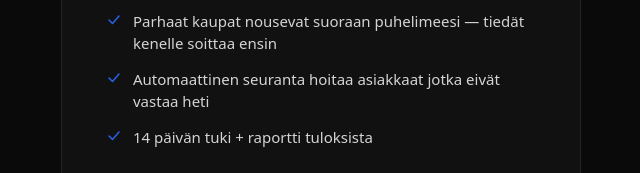
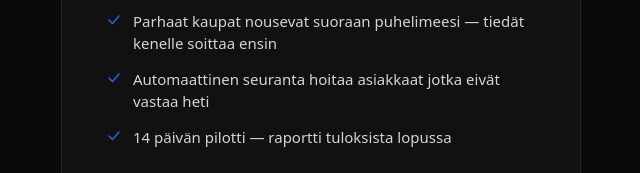
Before and after one commit to cryptosim16/Vauhtisystems-test-verkkosivut, a plain HTML site: page index.html in a window 1280 px wide. Shown: the part 5787-5960 px from the top of the page, 319-959 px from the left. Drawn offline with nearby package versions, Linux system fonts and the light colour scheme.

Commit message:
Update index.html

```diff
--- a/index.html
+++ b/index.html
@@ -761,7 +761,7 @@
           </li>
           <li>
             <svg class="check-icon" viewBox="0 0 16 16" fill="none" aria-hidden="true"><path d="M3 8l3.5 3.5L13 4" stroke="currentColor" stroke-width="1.5" stroke-linecap="round" stroke-linejoin="round"/></svg>
-            14 päivän tuki + raportti tuloksista
+            14 päivän pilotti — raportti tuloksista lopussa
           </li>
         </ul>
 
```
